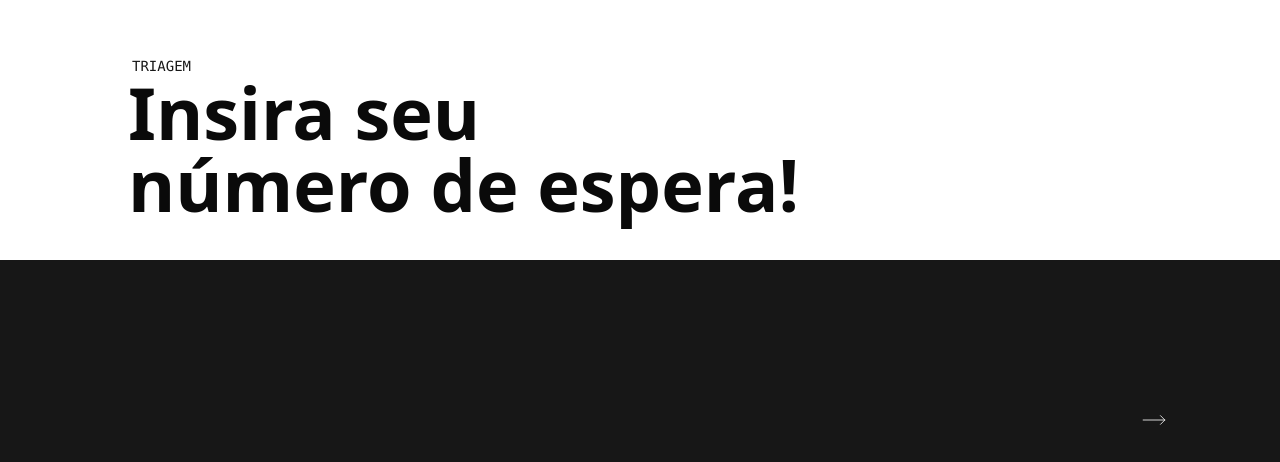
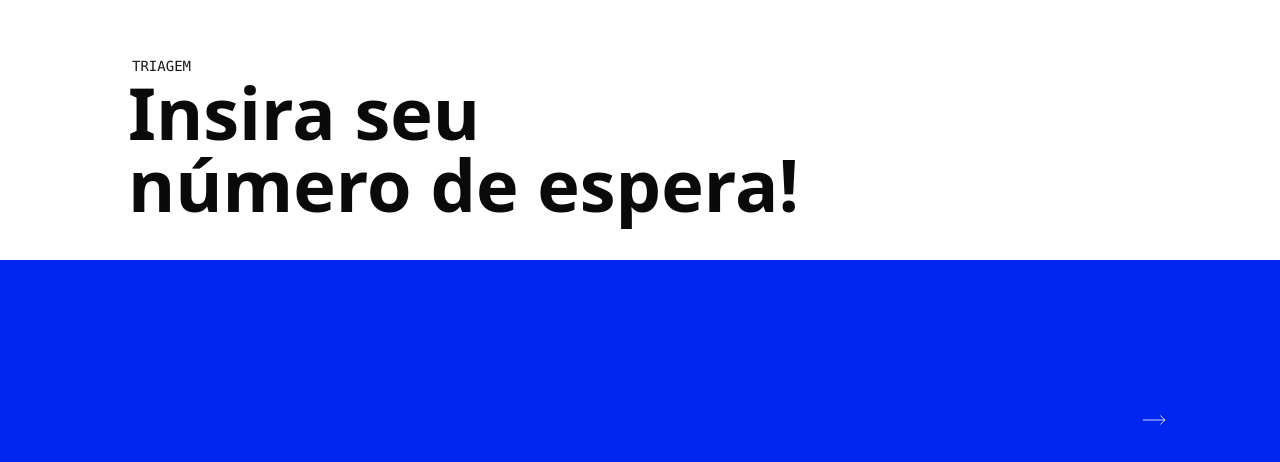
Before and after one commit to BRUNO-FEVE/vitals-front, a Next.js app: page / in a window 1280 px wide. Shown: the part 220-682 px from the top of the page. Built offline with nearby package versions, Linux system fonts and the light colour scheme.

Commit message:
feat: implement password context

```diff
--- a/src/app/layout.tsx
+++ b/src/app/layout.tsx
@@ -1,6 +1,7 @@
 import type { Metadata } from "next";
 import { Courier_Prime } from "next/font/google";
 import "./globals.css";
+import { PasswordProvider } from "@/contexts/password-context";
 
 const courierPrime = Courier_Prime({
   weight: ["400", "700"],
@@ -21,7 +22,9 @@ export default function RootLayout({
 }>) {
   return (
     <html lang="pt-br" className={courierPrime.className}>
-      <body className="font-sans">{children}</body>
+      <body className="font-sans">
+        <PasswordProvider>{children}</PasswordProvider>
+      </body>
     </html>
   );
 }
--- a/src/app/page.tsx
+++ b/src/app/page.tsx
@@ -5,16 +5,18 @@ import { motion } from "motion/react";
 import { Bars } from "./components/bars";
 import { TitleSection } from "./components/title-section";
 import { InputArea } from "./components/input-area";
+import { usePassword } from "@/contexts/password-context";
 
 export default function Page() {
   type Stage = "INITIAL" | "IDENTIFY";
   type LabelState = "hidden" | "open" | "outOfFocus";
 
   const [stage, setStage] = useState<Stage>("INITIAL");
-  const [password, setPassword] = useState<string>("");
   const [senhaLabelVariant, setSenhaLabelVariant] =
     useState<LabelState>("hidden");
   const [animationDuration, setAnimationDuration] = useState<number>(1.2);
+
+  const { password } = usePassword();
 
   // Update label on password change
   useEffect(() => {
@@ -32,7 +34,7 @@ export default function Page() {
   const isInitial = stage === "INITIAL";
 
   return (
-    <motion.div className="w-screen h-screen bg-primary group">
+    <motion.div className="w-screen h-screen bg-brand-primary group">
       <Bars isInitial={isInitial} />
       <TitleSection
         stage={stage}
@@ -40,11 +42,7 @@ export default function Page() {
         animationDuration={animationDuration}
         password={password}
       />
-      <InputArea
-        stage={stage}
-        onClick={() => setStage("IDENTIFY")}
-        onChange={setPassword}
-      />
+      <InputArea stage={stage} onClick={() => setStage("IDENTIFY")} />
     </motion.div>
   );
 }
--- /dev/null
+++ b/src/contexts/password-context.tsx
@@ -0,0 +1,56 @@
+"use client";
+import React, { createContext, useContext, useState, ReactNode } from "react";
+
+// Define the context value type
+interface PasswordContextType {
+  password: string;
+  addDigit: (digit: string) => void;
+  removeDigit: () => void;
+  setPassword: (newPassword: string) => void;
+}
+
+const PasswordContext = createContext<PasswordContextType | undefined>(
+  undefined
+);
+
+interface PasswordProviderProps {
+  children: ReactNode;
+}
+
+export const PasswordProvider: React.FC<PasswordProviderProps> = ({
+  children,
+}) => {
+  const [password, setPasswordState] = useState<string>("");
+
+  const addDigit = (digit: string) => {
+    if (/^[a-zA-Z0-9]$/.test(digit) && password.length < 3) {
+      setPasswordState((prev) => prev + digit);
+    }
+  };
+
+  const removeDigit = () => {
+    setPasswordState((prev) => prev.slice(0, -1));
+  };
+
+  const setPassword = (newPassword: string) => {
+    if (/^[a-zA-Z0-9]{0,3}$/.test(newPassword)) {
+      setPasswordState(newPassword);
+    }
+  };
+
+  return (
+    <PasswordContext.Provider
+      value={{ password, addDigit, removeDigit, setPassword }}
+    >
+      {children}
+    </PasswordContext.Provider>
+  );
+};
+
+export const usePassword = (): PasswordContextType => {
+  const context = useContext(PasswordContext);
+  if (!context) {
+    throw new Error("usePassword must be used within a PasswordProvider");
+  }
+  return context;
+};
```
